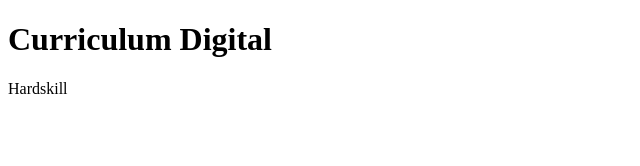
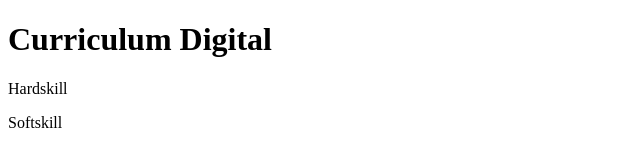
Before and after one commit to nilva2020/Curriculum_Digital, a plain HTML site: page portfolio/index.html in a window 1280 px wide. Shown: the full height of the page, 0-640 px from the left. Drawn offline with Linux system fonts and the light colour scheme.

Commit message:
add outro paragrafo

```diff
--- a/portfolio/index.html
+++ b/portfolio/index.html
@@ -9,5 +9,6 @@
 <body>
     <h1>Curriculum Digital</h1>
     <p>Hardskill</p>
+    <p>Softskill</p>
 </body>
 </html>
```
